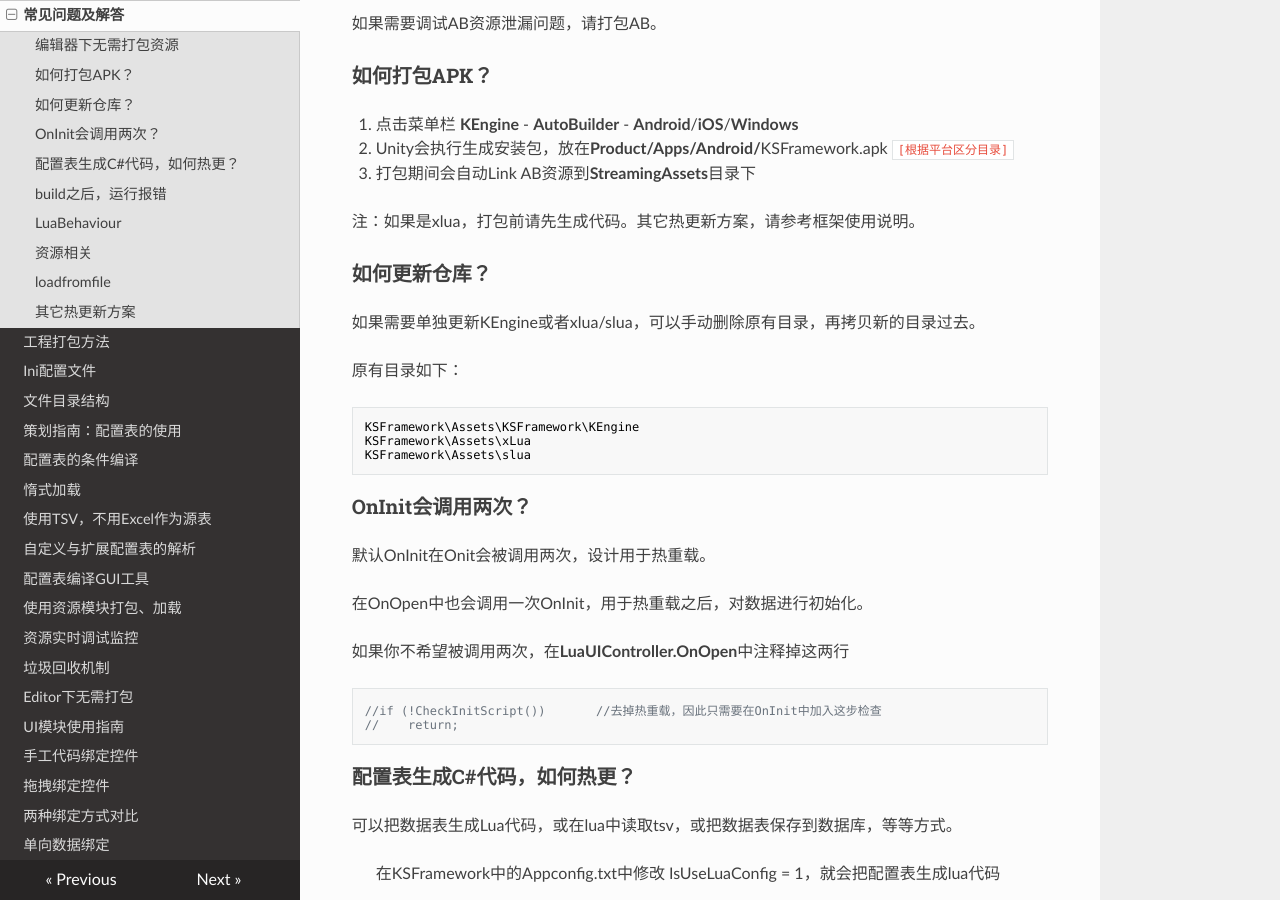
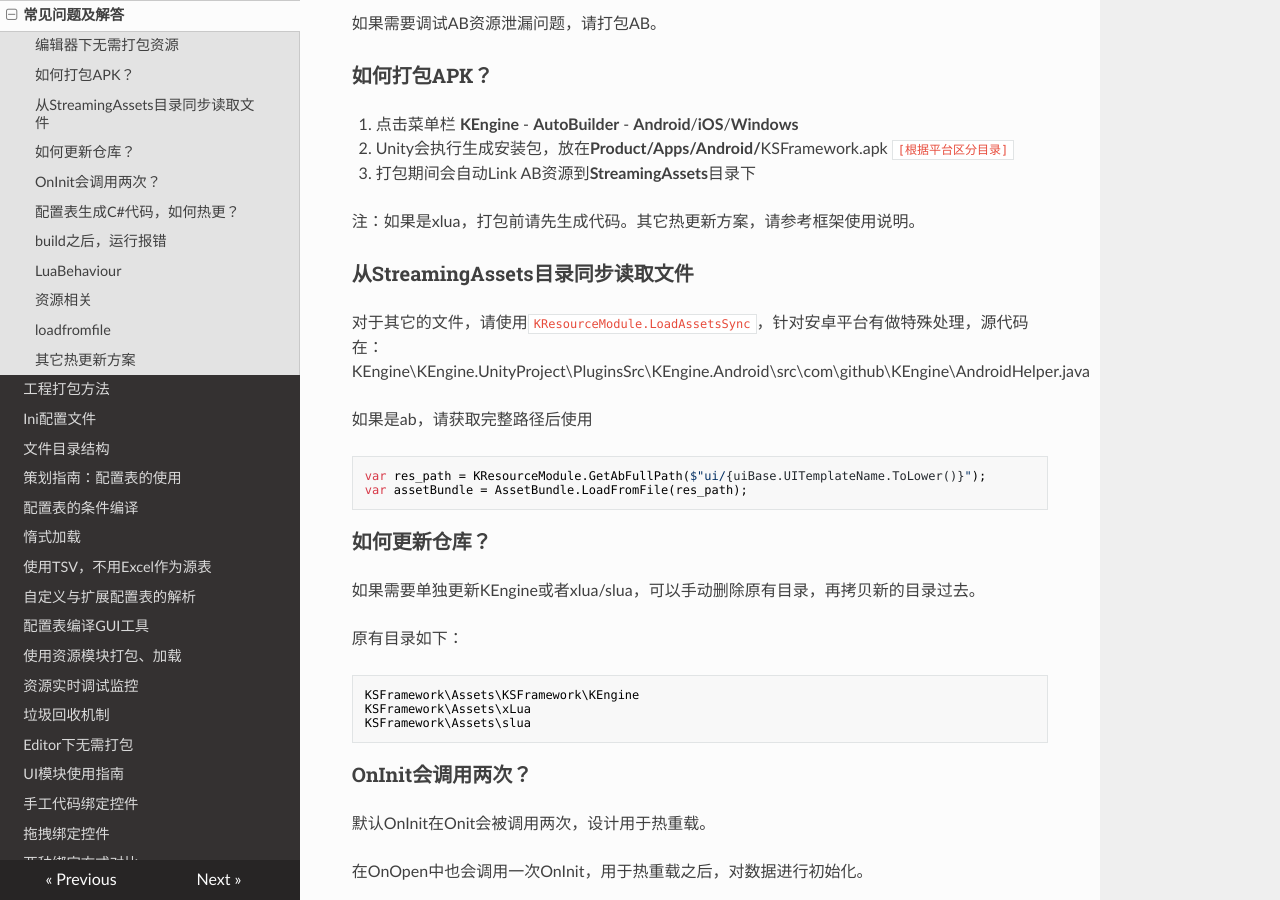
Before and after one commit to mr-kelly/KSFramework, an MkDocs documentation site: the page built from docs/faq.md, in a window 1280 px wide and 900 px high, scrolled down 300 px. Built offline with MkDocs 1.6.1, drawn with Linux system fonts in a browser that asks for light colours; nearby versions of some CDN libraries.

Commit message:
add 从StreamingAssets目录同步读取文件

````diff
--- a/docs/faq.md
+++ b/docs/faq.md
@@ -15,6 +15,19 @@
 3. 打包期间会自动Link AB资源到**StreamingAssets**目录下
 
 注：如果是xlua，打包前请先生成代码。其它热更新方案，请参考框架使用说明。
+
+### 从StreamingAssets目录同步读取文件
+
+对于其它的文件，请使用`KResourceModule.LoadAssetsSync`，针对安卓平台有做特殊处理，源代码在：KEngine\KEngine.UnityProject\PluginsSrc\KEngine.Android\src\com\github\KEngine\AndroidHelper.java
+
+如果是ab，请获取完整路径后使用
+
+```
+var res_path = KResourceModule.GetAbFullPath($"ui/{uiBase.UITemplateName.ToLower()}");
+var assetBundle = AssetBundle.LoadFromFile(res_path);
+```
+
+
 
 ### 如何更新仓库？
 
````
